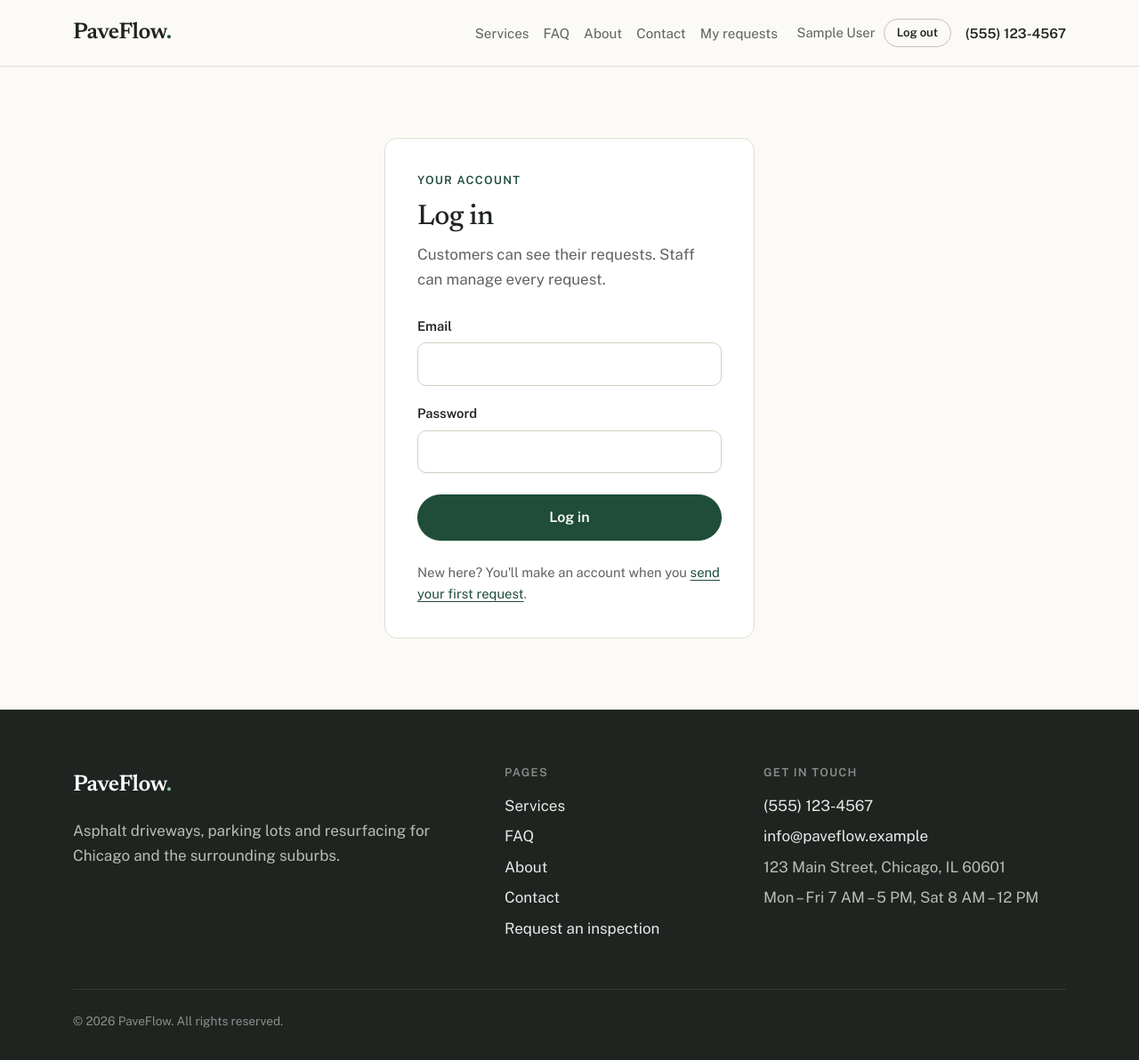
After one commit to mayooo18/pavementconstruction, a Flask app: page /login in a window 1280 px wide. The commit adds this page. Shown: the whole page at 89% size. Run offline with Flask 3, Linux system fonts and the light colour scheme; the visitor is signed in with stand-in values (Sample User, id 1); parts of the project's set-up code (start-up, migrations or seed data) failed here and were passed over.

Commit message:
Add customer and staff logins
Customers make a password on the request form and log in to see their
requests. Staff accounts are made with the create-staff command, and the
staff pages now require a staff login.

```diff
--- a/app.py
+++ b/app.py
@@ -1,9 +1,11 @@
 import os
 from datetime import date
+from getpass import getpass
 
 import joblib
 import pandas as pd
-from flask import Flask, flash, redirect, render_template, request, session, url_for
+from flask import Flask, abort, flash, redirect, render_template, request, url_for
+from flask_login import LoginManager, current_user, login_required, login_user, logout_user
 
 from models import (
     PAVEMENT_CONDITIONS,
@@ -89,19 +91,30 @@ def add_missing_columns():
     db.session.commit()
 
 
-def check_form(form):
+def check_form(form, logged_in):
     """Check the request form and return a list of problems (empty if it's fine)."""
     errors = []
 
     # These fields must be filled in.
-    required = ["name", "email", "address", "city", "state", "zip_code", "square_footage"]
+    required = ["address", "city", "state", "zip_code", "square_footage"]
+    # People who aren't logged in also make an account with this form.
+    if not logged_in:
+        required = ["name", "email", "password"] + required
+
     for field in required:
         if form.get(field, "").strip() == "":
             errors.append(field.replace("_", " ").capitalize() + " is required.")
 
-    email = form.get("email", "")
-    if email and ("@" not in email or "." not in email):
-        errors.append("Enter a valid email address.")
+    if not logged_in:
+        email = form.get("email", "")
+        if email and ("@" not in email or "." not in email):
+            errors.append("Enter a valid email address.")
+
+        password = form.get("password", "")
+        if password and len(password) < 8:
+            errors.append("Password must be at least 8 characters.")
+        if password != form.get("confirm_password", ""):
+            errors.append("The two passwords don't match.")
 
     state = form.get("state", "")
     if state and (len(state) != 2 or not state.isalpha()):
@@ -140,6 +153,81 @@ def create_app():
         db.create_all()
         add_missing_columns()
 
+    # ---------- Logging in ----------
+    login_manager = LoginManager()
+    login_manager.login_view = "login"  # where to send people who need to log in
+    login_manager.login_message = "Please log in to see that page."
+    login_manager.login_message_category = "info"
+    login_manager.init_app(app)
+
+    @login_manager.user_loader
+    def load_user(user_id):
+        # Flask-Login remembers who is logged in by their id. This turns the id back into a User.
+        return db.session.get(User, int(user_id))
+
+    def block_non_staff():
+        """Staff pages call this first. It sends anyone who isn't staff to the login page."""
+        if current_user.is_authenticated and current_user.is_staff():
+            return None
+        flash("Please log in with a staff account to see that page.", "danger")
+        return redirect(url_for("login"))
+
+    @app.route("/login", methods=["GET", "POST"])
+    def login():
+        error = None
+        email = ""
+
+        if request.method == "POST":
+            email = request.form.get("email", "").strip().lower()
+            password = request.form.get("password", "")
+            user = User.query.filter_by(email=email).first()
+
+            if user is not None and user.check_password(password):
+                login_user(user)
+                flash(f"Welcome back, {user.name}.", "success")
+
+                # Go back to the page they were trying to open, if there was one.
+                # It must start with "/" so nobody can send people to another website.
+                next_page = request.args.get("next", "")
+                if next_page.startswith("/") and not next_page.startswith("//"):
+                    return redirect(next_page)
+                if user.is_staff():
+                    return redirect(url_for("staff_dashboard"))
+                return redirect(url_for("customer_dashboard"))
+
+            error = "That email and password don't match an account."
+
+        return render_template("login.html", error=error, email=email)
+
+    @app.route("/logout", methods=["POST"])
+    def logout():
+        logout_user()
+        flash("You're logged out.", "success")
+        return redirect(url_for("home"))
+
+    @app.cli.command("create-staff")
+    def create_staff():
+        """Make a staff account from the terminal: flask --app app:create_app create-staff"""
+        name = input("Name: ").strip()
+        email = input("Email: ").strip().lower()
+        password = getpass("Password (at least 8 characters): ")
+
+        if name == "" or "@" not in email:
+            print("Enter a name and a valid email.")
+            return
+        if len(password) < 8:
+            print("The password must be at least 8 characters.")
+            return
+
+        user = User.query.filter_by(email=email).first()
+        if user is None:
+            user = User(name=name, email=email)
+            db.session.add(user)
+        user.role = "staff"
+        user.set_password(password)
+        db.session.commit()
+        print(f"Staff account ready for {email}. Log in at /login.")
+
     @app.route("/")
     def home():
         return render_template("home.html")
@@ -166,43 +254,56 @@ def create_app():
         return {"current_year": date.today().year}
 
     @app.route("/customer/dashboard")
+    @login_required
     def customer_dashboard():
-        # No login yet, so look the customer up by email (from the search box,
-        # or remembered from the last request they submitted).
-        email = request.args.get("email", "").strip().lower()
-        if email:
-            session["customer_email"] = email
-        else:
-            email = session.get("customer_email", "")
+        # Staff don't have requests of their own, so send them to their page.
+        if current_user.is_staff():
+            return redirect(url_for("staff_dashboard"))
 
-        requests = []
-        if email:
-            user = User.query.filter_by(email=email).first()
-            if user is not None:
-                requests = (
-                    ServiceRequest.query.filter_by(customer=user)
-                    .order_by(ServiceRequest.created_at.desc())
-                    .all()
-                )
-
-        return render_template("customer_dashboard.html", email=email, requests=requests)
+        # Only show the logged-in customer's own requests, newest first.
+        requests = (
+            ServiceRequest.query.filter_by(user_id=current_user.id)
+            .order_by(ServiceRequest.created_at.desc())
+            .all()
+        )
+        return render_template("customer_dashboard.html", requests=requests)
 
     @app.route("/customer/request/new", methods=["GET", "POST"])
     def request_form():
+        if current_user.is_authenticated and current_user.is_staff():
+            flash("Staff accounts can't send service requests. Log out first.", "danger")
+            return redirect(url_for("staff_dashboard"))
+
+        logged_in = current_user.is_authenticated
         errors = []
 
         if request.method == "POST":
             form = request.form
-            errors = check_form(form)
+            errors = check_form(form, logged_in)
 
             if len(errors) == 0:
-                # Find the customer by email, or create a new one.
-                email = form["email"].lower()
-                user = User.query.filter_by(email=email).first()
-                if user is None:
-                    user = User(name=form["name"], email=email, role="customer")
-                    db.session.add(user)
+                if logged_in:
+                    # The request belongs to whoever is logged in.
+                    user = db.session.get(User, current_user.id)
+                else:
+                    email = form["email"].strip().lower()
+                    user = User.query.filter_by(email=email).first()
 
+                    if user is not None and user.password_hash is not None:
+                        # This email already has an account, so they need to log in.
+                        # Otherwise anyone could add requests to someone else's account.
+                        errors.append("An account with this email already exists. Log in first, then send your request.")
+                    elif user is None:
+                        # New customer: make an account.
+                        user = User(name=form["name"].strip(), email=email, role="customer")
+                        db.session.add(user)
+
+                    # New customers, and customers from before accounts existed, get this password.
+                    if len(errors) == 0:
+                        user.set_password(form["password"])
+
+            # Everything checks out, so save the property and the request.
+            if len(errors) == 0:
                 new_property = Property(
                     owner=user,
                     address=form["address"],
@@ -226,7 +327,10 @@ def create_app():
                 )
                 db.session.add(new_request)
                 db.session.commit()
-                session["customer_email"] = email
+
+                # Log new customers in, so they can see My requests right away.
+                if not logged_in:
+                    login_user(user)
                 return redirect(url_for("request_submitted", request_id=new_request.id))
 
         # Show the form (empty the first time, or with the user's answers if there were errors).
@@ -234,13 +338,21 @@ def create_app():
             "request_form.html",
             form=request.form,
             errors=errors,
+            logged_in=logged_in,
             project_types=PROJECT_TYPES,
             conditions=PAVEMENT_CONDITIONS,
         )
 
     @app.route("/customer/request/<int:request_id>/submitted")
+    @login_required
     def request_submitted(request_id):
         service_request = db.get_or_404(ServiceRequest, request_id)
+
+        # Only the customer who sent it (or staff) can see this page.
+        # Everyone else gets "not found", so they can't even tell the request exists.
+        if service_request.user_id != current_user.id and not current_user.is_staff():
+            abort(404)
+
         return render_template(
             "request_submitted.html",
             req=service_request,
@@ -249,6 +361,9 @@ def create_app():
 
     @app.route("/staff/dashboard")
     def staff_dashboard():
+        blocked = block_non_staff()
+        if blocked:
+            return blocked
         # Newest requests first.
         requests = ServiceRequest.query.order_by(ServiceRequest.created_at.desc()).all()
         # Work out the estimate for each request, if staff have entered the details.
@@ -276,6 +391,9 @@ def create_app():
 
     @app.route("/staff/request/<int:request_id>/estimate", methods=["POST"])
     def update_request_estimate(request_id):
+        blocked = block_non_staff()
+        if blocked:
+            return blocked
         service_request = db.get_or_404(ServiceRequest, request_id)
         thickness = request.form.get("thickness", "").strip()
         crew_size = request.form.get("crew_size", "").strip()
@@ -303,6 +421,9 @@ def create_app():
 
     @app.route("/staff/request/<int:request_id>/status", methods=["POST"])
     def update_request_status(request_id):
+        blocked = block_non_staff()
+        if blocked:
+            return blocked
         service_request = db.get_or_404(ServiceRequest, request_id)
         new_status = request.form.get("status")
 
@@ -315,6 +436,9 @@ def create_app():
 
     @app.route("/staff/request/<int:request_id>/actual-hours", methods=["POST"])
     def update_actual_hours(request_id):
+        blocked = block_non_staff()
+        if blocked:
+            return blocked
         service_request = db.get_or_404(ServiceRequest, request_id)
 
         try:
@@ -335,6 +459,9 @@ def create_app():
 
     @app.route("/staff/completed-jobs.csv")
     def download_completed_jobs():
+        blocked = block_non_staff()
+        if blocked:
+            return blocked
         # Only finished jobs with every detail the model needs can be used for training.
         jobs = ServiceRequest.query.filter(
             ServiceRequest.status == "Completed",
--- a/requirements.txt
+++ b/requirements.txt
@@ -1,4 +1,5 @@
 Flask==3.1.2
+Flask-Login==0.6.3
 Flask-SQLAlchemy==3.1.1
 pandas==3.0.6
 numpy==2.5.4
--- a/static/css/style.css
+++ b/static/css/style.css
@@ -139,6 +139,24 @@ h3 {
 .site-nav .nav-link.active {
     color: var(--green);
     font-weight: 600;
+}
+
+/* Name and Log out button in the navbar */
+.nav-account {
+    display: flex;
+    align-items: center;
+    gap: 0.6rem;
+    margin-left: 0.85rem;
+}
+
+/* Log in page */
+.login-box {
+    max-width: 26rem;
+    margin: 0 auto;
+    background: #fff;
+    border: 1px solid var(--line);
+    border-radius: 14px;
+    padding: 2.25rem;
 }
 
 .nav-phone {
@@ -570,6 +588,12 @@ a.line-item:hover h3 {
     color: var(--green-dark);
 }
 
+.alert-info {
+    border-color: #c8d4df;
+    background: #eef3f7;
+    color: #2f4a63;
+}
+
 .alert-danger {
     border-color: #e6c3bf;
     background: #fbefed;
@@ -855,6 +879,10 @@ a.line-item:hover h3 {
         display: inline-block;
         padding: 0.4rem 0.85rem;
     }
+
+    .nav-account {
+        margin: 0.5rem 0.85rem;
+    }
 }
 
 @media (max-width: 767.98px) {
--- a/templates/base.html
+++ b/templates/base.html
@@ -17,9 +17,13 @@
         ("faq", "FAQ"),
         ("about", "About"),
         ("contact", "Contact"),
-        ("customer_dashboard", "My requests"),
-        ("staff_dashboard", "Staff"),
     ] %}
+    {# Logged-in people also get a link to their own page. #}
+    {% if current_user.is_authenticated and current_user.is_staff() %}
+        {% set links = links + [("staff_dashboard", "Staff dashboard")] %}
+    {% elif current_user.is_authenticated %}
+        {% set links = links + [("customer_dashboard", "My requests")] %}
+    {% endif %}
     <nav class="site-nav navbar navbar-expand-lg">
         <div class="container">
             <a class="brand" href="{{ url_for('home') }}">PaveFlow<span>.</span></a>
@@ -31,6 +35,15 @@
                     {% for endpoint, text in links %}
                     <a class="nav-link{% if request.endpoint == endpoint %} active{% endif %}" href="{{ url_for(endpoint) }}"{% if request.endpoint == endpoint %} aria-current="page"{% endif %}>{{ text }}</a>
                     {% endfor %}
+                    {% if current_user.is_authenticated %}
+                    {# Logging out changes something, so it's a small form instead of a plain link. #}
+                    <form class="nav-account" method="post" action="{{ url_for('logout') }}">
+                        <span class="muted small">{{ current_user.name }}</span>
+                        <button class="btn btn-sm btn-outline" type="submit">Log out</button>
+                    </form>
+                    {% else %}
+                    <a class="nav-link{% if request.endpoint == 'login' %} active{% endif %}" href="{{ url_for('login') }}">Log in</a>
+                    {% endif %}
                     <a class="nav-phone ms-lg-3" href="tel:5551234567">(555) 123-4567</a>
                 </div>
             </div>
--- a/templates/faq.html
+++ b/templates/faq.html
@@ -57,7 +57,7 @@
                     <button class="accordion-button collapsed" type="button" data-bs-toggle="collapse" data-bs-target="#faq6" aria-expanded="false" aria-controls="faq6">How do I check on my request?</button>
                 </h2>
                 <div id="faq6" class="accordion-collapse collapse" data-bs-parent="#faqList">
-                    <div class="accordion-body">Go to the <a href="{{ url_for('customer_dashboard') }}">My requests</a> page and enter the email you used on the request form. You'll see each request and its status.</div>
+                    <div class="accordion-body"><a href="{{ url_for('login') }}">Log in</a> with the email and password you made on the request form, then open My requests. You'll see each request and its status.</div>
                 </div>
             </div>
         </div>
--- a/templates/home.html
+++ b/templates/home.html
@@ -36,7 +36,7 @@
             <div class="step">
                 <div class="step-number">3</div>
                 <h3>Follow your project</h3>
-                <p>Check your request's status any time on the My requests page, from inspection to completed.</p>
+                <p>Log in any time to check your request's status, from inspection to completed.</p>
             </div>
         </div>
     </div>
--- /dev/null
+++ b/templates/login.html
@@ -0,0 +1,31 @@
+{% extends "base.html" %}
+{% block title %}Log In | PaveFlow{% endblock %}
+{% block content %}
+<section class="section">
+    <div class="container">
+        <div class="login-box">
+            <p class="eyebrow">Your account</p>
+            <h1 class="h2">Log in</h1>
+            <p class="muted">Customers can see their requests. Staff can manage every request.</p>
+
+            {% if error %}
+            <div class="error-box mt-3" role="alert">{{ error }}</div>
+            {% endif %}
+
+            <form method="post" class="mt-4">
+                <div class="mb-3">
+                    <label class="form-label" for="email">Email</label>
+                    <input class="form-control" id="email" name="email" type="email" autocomplete="email" value="{{ email }}" required>
+                </div>
+                <div class="mb-4">
+                    <label class="form-label" for="password">Password</label>
+                    <input class="form-control" id="password" name="password" type="password" autocomplete="current-password" required>
+                </div>
+                <button class="btn btn-green w-100" type="submit">Log in</button>
+            </form>
+
+            <p class="muted small mt-4 mb-0">New here? You'll make an account when you <a href="{{ url_for('request_form') }}">send your first request</a>.</p>
+        </div>
+    </div>
+</section>
+{% endblock %}
```
Also changed, not shown: models.py (+19 -2 lines), templates/customer_dashboard.html (+3 -7 lines), templates/request_form.html (+12 -1 lines).
